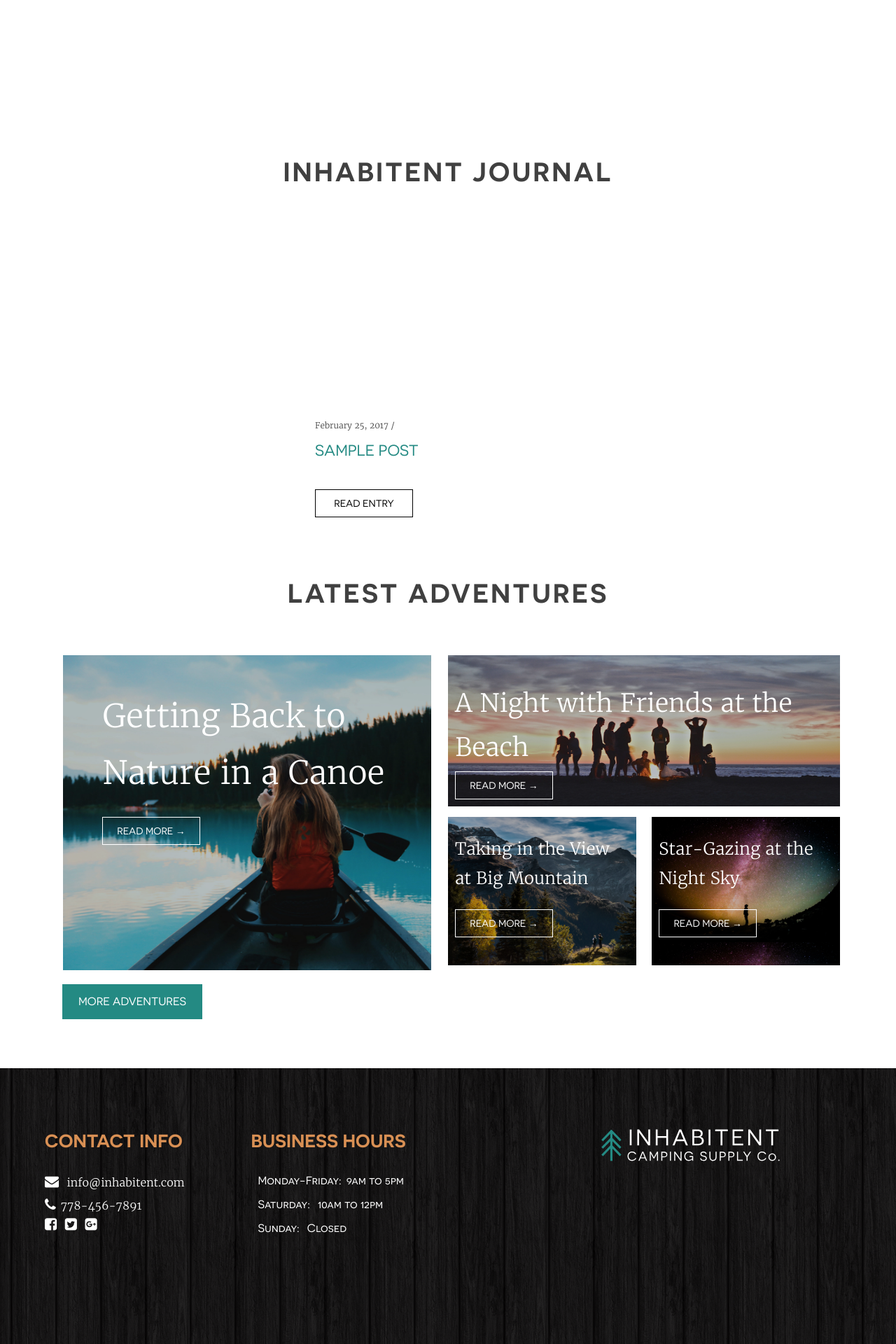
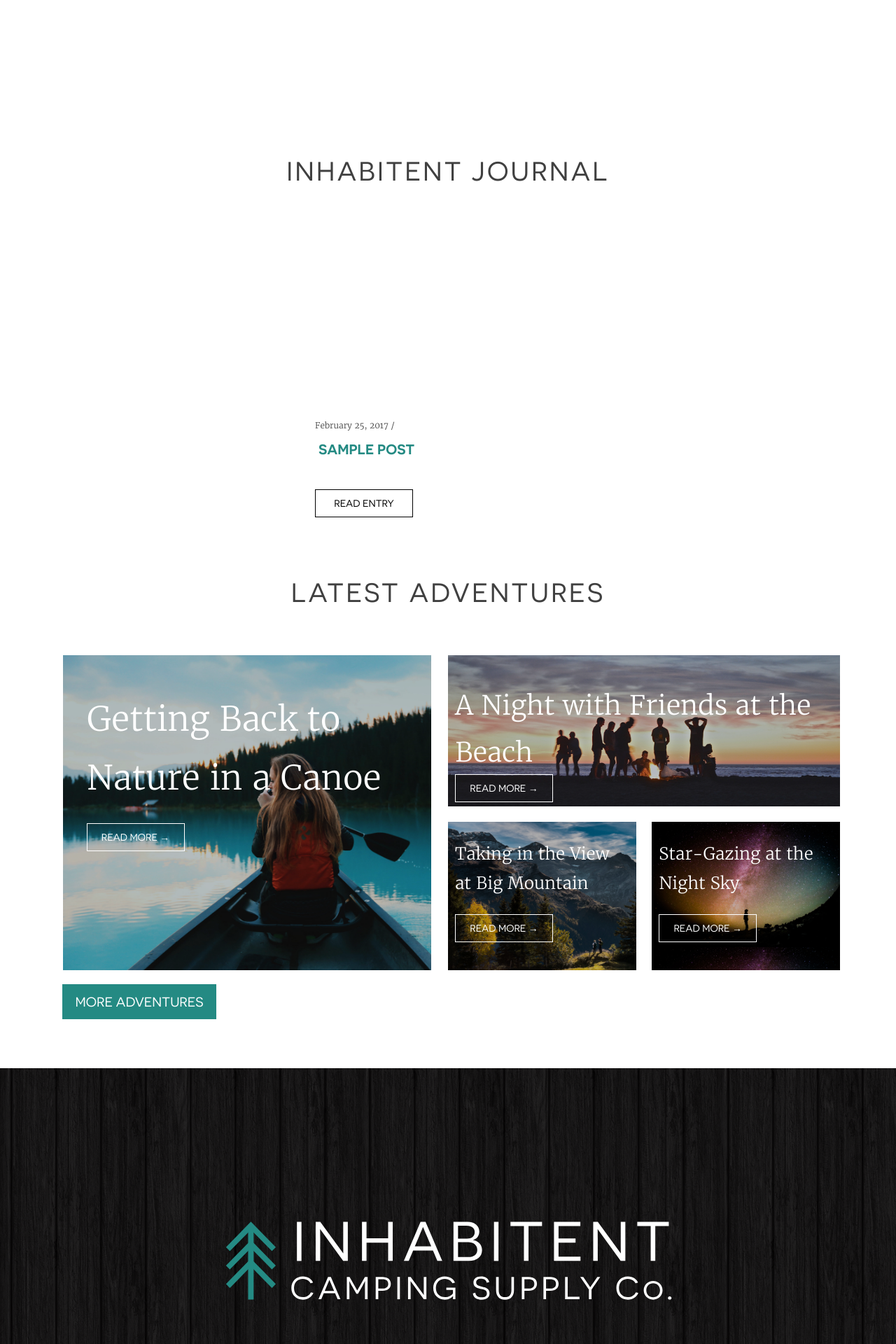
Before and after one commit to Drewson/Inhabitent, a WordPress theme: template themes/inhabitent/front-page.php in a window 1280 px wide. Shown: the part 1120-3040 px from the top of the page at 70% size. Run offline with PHP 8.4 and a stand-in for WordPress, Linux system fonts and the light colour scheme; the site name, menu and one post (Sample post) are stand-ins, and other content is empty.

Commit message:
fixed font sizes

```diff
--- a/themes/inhabitent/footer.php
+++ b/themes/inhabitent/footer.php
@@ -9,23 +9,7 @@
 
 			</div><!-- #content -->
 			<footer id="colophon" class="site-footer" role="contentinfo">
-				<div class="site-info">
-					<div class="contact-info">
-						<h3>Contact Info</h3>
-						<a href="mailto:info@inhabitent.com"><i class="fa fa-envelope"></i> info@inhabitent.com</a>
-						<a href="tel:5553434567891"><i class="fa fa-phone"></i>778-456-7891</a>
-						<span class='three-icons'>
-							<i class="fa fa-facebook-square"></i>
-							<i class="fa fa-twitter-square"></i>
-							<i class="fa fa-google-plus-square"></i>
-						</span>
-					</div>
-					<div class="business-hours">
-						<h3>Business Hours</h3>
-						<p><span class="day-of-week">Monday-Friday:</span>9am to 5pm</p>
-						<p><span class="day-of-week">Saturday:</span> 10am to 12pm</p>
-						<p><span class="day-of-week">Sunday:</span> Closed</p>
-					</div>
+
 					<div class="inhab-logo-text">
 						<img src ="<?php echo get_template_directory_uri();?>/images/logos/inhabitent-logo-text.svg" />
 					</div>
@@ -33,10 +17,9 @@
 				<div class="copy-right">
 					</p>COPYRIGHT © 2016 INHABITENT</p>
 				</div>
+				<?php wp_footer(); ?>
 			</footer><!-- #colophon -->
 		</div><!-- #page -->
 
-		<?php wp_footer(); ?>
-
 	</body>
 </html>
--- a/themes/inhabitent/inc/extras.php
+++ b/themes/inhabitent/inc/extras.php
@@ -34,7 +34,7 @@ function wp_admin_logo() {
 add_action('login_head', 'wp_admin_logo');
 
 function admin_logo_url( $url ) {
-    return get_bloginfo( 'url' );
+    return  esc_url( home_url() );
 }
 add_filter( 'login_headerurl', 'admin_logo_url' );
 
--- a/themes/inhabitent/sass/_content.scss
+++ b/themes/inhabitent/sass/_content.scss
@@ -201,6 +201,10 @@ ol {
 		.comment-metadata {
 			color: #248A83;
 		}
+
+		.fn {
+			font-family: 'merriweatherbold';
+		}
 	}
 }
 
@@ -221,7 +225,7 @@ ol {
 }
 
 
-.error-404 {
+.error404 {
 
 	ul {
 		padding: 0;
--- a/themes/inhabitent/sass/_frontpage.scss
+++ b/themes/inhabitent/sass/_frontpage.scss
@@ -3,6 +3,14 @@
     background: url("../../images/logos/inhabitent-logo-full.svg") center center no-repeat,
     linear-gradient(180deg,rgba(0,0,0,.4),rgba(0,0,0,.4)),#969696 url(../../images/home-hero.jpg);
     background-size: auto, cover, cover;
+}
+
+.front-page-content {
+
+    h2 {
+        font-family: $font_secondary;
+        font-weight: normal;
+    }
 }
 
 .shopstuff {
@@ -81,9 +89,10 @@
             width: 100%;
             text-transform: uppercase;
             font-family: $font_secondary;
+            font-weight: bold;
             color: #248A83;
-            font-size: 22px;
-            padding: 0 10px;
+            font-size: 20px;
+            padding: 0 15px;
         }
 
         button {
@@ -152,11 +161,11 @@
          url("../../images/adventure-photos/canoe-girl.jpg"),
         rgba(0,0,0,.35);
         background-size: cover;
-        padding: 0 5%;
+        padding: 0 3%;
         margin: 0 10px;
 
         p {
-            font-size: 46px;
+            font-size: 48px;
         }
     }
 
@@ -176,15 +185,15 @@
             background-size: 100%;
             overflow: hidden;
             padding: 0 10px;
-            margin-bottom: 15px;
+            margin-bottom: 22px;
 
             p {
-                font-size: 36px;
+                font-size: 38px;
             }
 
             button {
                 position: relative;
-                bottom: 20px;
+                bottom: 25px;
             }
         }
         .mountain-pic {
@@ -224,10 +233,10 @@
     margin-bottom: 30px;
 }
 .adv-btn {
-    width: 200px;
+    width: 220px;
     height: 50px;
     margin-left: 20px;
-    font-size: 16px;
+    font-size: 19px;
     border: none;
     color: white;
     background-color:#248A83;
--- a/themes/inhabitent/sass/_mixins.scss
+++ b/themes/inhabitent/sass/_mixins.scss
@@ -42,7 +42,7 @@
 
 			a {
 				color: white;
-				font-size: 36px;
+				font-size: 33px;
 				text-decoration: none;
 				text-transform: uppercase;
 			}
@@ -50,7 +50,8 @@
 
 		.entry-meta {
 			font-family: $font_secondary;
-			font-size: 14px;
+			font-size: 16px;
+			letter-spacing: normal;
 			text-transform: uppercase;
 			position: absolute;
 			right: 0;
@@ -68,3 +69,16 @@
 	color: #d99054;
 	text-transform: uppercase;
 }
+
+
+//for the tags and category text on journal posts
+@mixin tags-categs {
+    text-transform: uppercase;
+    font-family: $font_secondary;
+
+    a {
+        padding-right: 15px;
+        color: #808080;
+        text-decoration: none;
+    }
+}
--- a/themes/inhabitent/sass/_page.scss
+++ b/themes/inhabitent/sass/_page.scss
@@ -51,3 +51,7 @@
     }
 
 }
+
+.cat-links, .tags-links {
+    @include tags-categs;
+}
--- a/themes/inhabitent/sass/_sidebar.scss
+++ b/themes/inhabitent/sass/_sidebar.scss
@@ -9,6 +9,8 @@
     h2 {
         font-family: $font_secondary;
         font-weight: bold;
+        font-size: 24px;
+        text-transform: uppercase;
     }
 
     i {
--- a/themes/inhabitent/single-products.php
+++ b/themes/inhabitent/single-products.php
@@ -20,8 +20,8 @@ get_header(); ?>
                 <p class="price-text">$<?php echo CFS()->get('price');?></p>
                 <p><?php the_excerpt(); ?></p>
                 <button><i class="fa fa-facebook"></i><a href="http:/www.facebook.com"> Like</a></button>
-                <button><i class="fa fa-twitter"></i><a href="twitter.com">Tweet</a></button>
-                <button><i class="fa fa-pinterest"></i><a href="pintrest.com">Pin</a></button>
+                <button><i class="fa fa-twitter"></i><a href="http:/www.twitter.com">Tweet</a></button>
+                <button><i class="fa fa-pinterest"></i><a href="http:/www.pintrest.com">Pin</a></button>
             </div>
         </div>
 
--- a/themes/inhabitent/single.php
+++ b/themes/inhabitent/single.php
@@ -14,8 +14,8 @@ get_header(); ?>
 
 			<?php get_template_part( 'template-parts/content', 'single' ); ?>
 				<button><i class="fa fa-facebook"></i><a href="http:/www.facebook.com"> Like</a></button>
-                <button><i class="fa fa-twitter"></i><a href="twitter.com">Tweet</a></button>
-                <button><i class="fa fa-pinterest"></i><a href="pintrest.com">Pin</a></button>
+                <button><i class="fa fa-twitter"></i><a href="http:/www.twitter.com">Tweet</a></button>
+                <button><i class="fa fa-pinterest"></i><a href="http:/www.pintrest.com">Pin</a></button>
 			<?php
 				// If comments are open or we have at least one comment, load up the comment template.
 				if ( comments_open() || get_comments_number() ) :
--- a/themes/inhabitent/style.css
+++ b/themes/inhabitent/style.css
@@ -1170,6 +1181,10 @@ ol {
   height: 800px;
   background: url("../../images/logos/inhabitent-logo-full.svg") center center no-repeat, linear-gradient(180deg, rgba(0, 0, 0, 0.4), rgba(0, 0, 0, 0.4)), #969696 url(../../images/home-hero.jpg);
   background-size: auto, cover, cover; }
+
+.front-page-content h2 {
+  font-family: "novecentosanswide";
+  font-weight: normal; }
 
 .shopstuff {
   display: -ms-flexbox;
@@ -1244,9 +1259,10 @@ ol {
       width: 100%;
       text-transform: uppercase;
       font-family: "novecentosanswide";
+      font-weight: bold;
       color: #248A83;
-      font-size: 22px;
-      padding: 0 10px; }
+      font-size: 20px;
+      padding: 0 15px; }
     .recent-posts .recent-post button {
       font-family: "novecentosanswide";
       position: absolute;
@@ -1292,10 +1308,10 @@ ol {
     float: left;
     background: linear-gradient(to bottom, rgba(0, 0, 0, 0.25) 0%, rgba(0, 0, 0, 0.25) 100%), url("../../images/adventure-photos/canoe-girl.jpg"), rgba(0, 0, 0, 0.35);
     background-size: cover;
-    padding: 0 5%;
+    padding: 0 3%;
     margin: 0 10px; }
     .latest-adventures .canoe-pic p {
-      font-size: 46px; }
+      font-size: 48px; }
   .latest-adventures .three-pics {
     height: 100%;
     width: 50%;
@@ -1310,12 +1326,12 @@ ol {
       background-size: 100%;
       overflow: hidden;
       padding: 0 10px;
-      margin-bottom: 15px; }
+      margin-bottom: 22px; }
       .latest-adventures .three-pics .beach-pic p {
-        font-size: 36px; }
+        font-size: 38px; }
       .latest-adventures .three-pics .beach-pic button {
         position: relative;
-        bottom: 20px; }
+        bottom: 25px; }
     .latest-adventures .three-pics .mountain-pic {
       display: inline-block;
       height: 47%;
@@ -1342,10 +1358,10 @@ ol {
   margin-bottom: 30px; }
 
 .adv-btn {
-  width: 200px;
+  width: 220px;
   height: 50px;
   margin-left: 20px;
-  font-size: 16px;
+  font-size: 19px;
   border: none;
   color: white;
   background-color: #248A83;
```
Also changed, not shown: other parts of themes/inhabitent/style.css (+44 -25 lines), themes/inhabitent/sass/_archive.scss (+22 -11 lines), themes/inhabitent/build/css/style.min.css, themes/inhabitent/screenshot.png, 1 other file.
